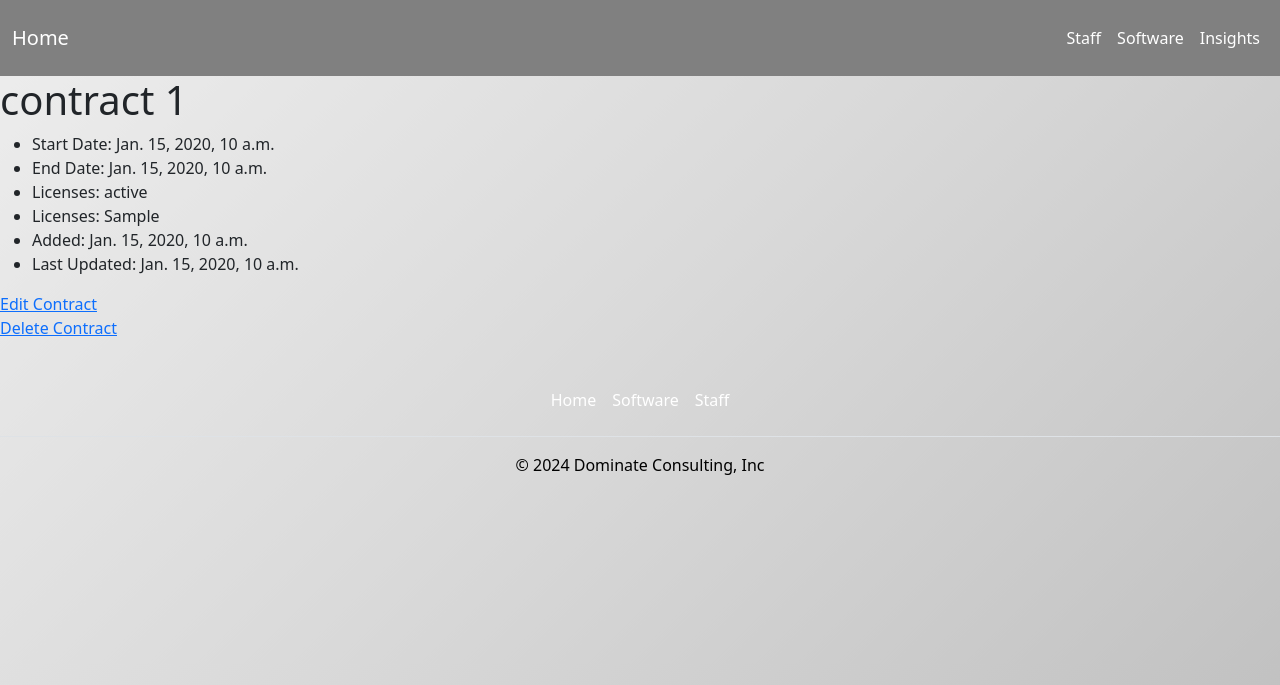
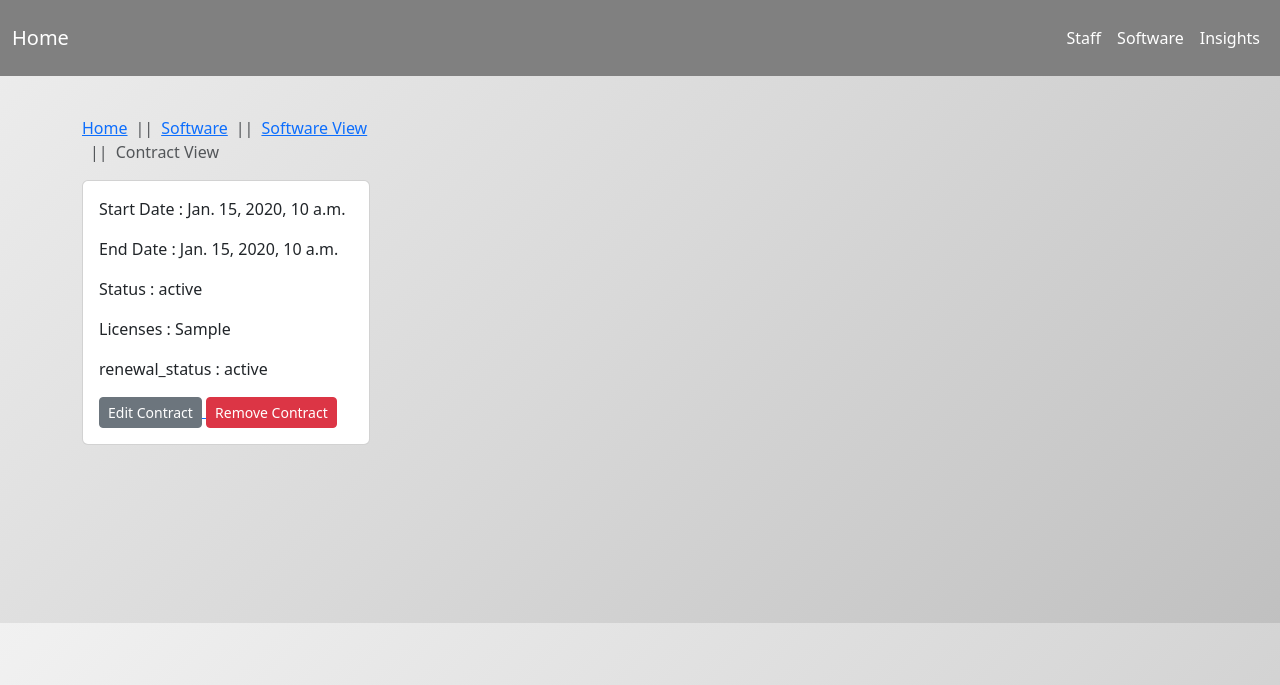
Before and after one commit to Civil-py/SAM-tool, a Django app: template sam/templates/sam/contract_view.html in a window 1280 px wide. Shown: the top 685 px of the page. Run offline with Django 5.2, Linux system fonts and the light colour scheme; the template is opened without the code that fills it: most values are stand-ins (such as "Sample title", 1, 10 or a date in 2020).

Commit message:
Update contract_view.html

```diff
--- a/sam/templates/sam/contract_view.html
+++ b/sam/templates/sam/contract_view.html
@@ -1,23 +1,64 @@
 {% include "sam/header.html" %}
+<div class="spacer"></div>
 <body>
 
-<h1> contract {{ contract.software_id }}</h1>
+<div class="container">
+    <div class="row animated-item">
+    <div class="col-md-4 contract-view-item">
+        <nav style="--bs-breadcrumb-divider: '||';" aria-label="breadcrumb">
+  <ol class="breadcrumb">
 
-<ul>
-    <li>Start Date: {{ contract.start_date }}</li>
-    <li>End Date: {{ contract.end_date }}</li>
-      <li>Licenses: {{ contract.contact_status }}</li>
-    <li>Licenses: {{ contract.license_type }}</li>
-    <li>Added: {{ contract.added }}</li>
-    <li>Last Updated: {{ contract.last_updated }}</li>
-</ul>
-<div>
-<a href="{% url 'edit_contract' contract.software_id contract.id %}">Edit Contract</a>
+      <li class="breadcrumb-item"><a href="{% url 'index' %}">Home</a></li>
+      <li class="breadcrumb-item"><a href="{% url 'software' %}">Software</a></li>
+      <li class="breadcrumb-item"><a href="{% url 'software_view' contract.software_id %}">Software View</a></li>
+
+    <li class="breadcrumb-item active" aria-current="page">Contract View</li>
+  </ol>
+</nav>
+    <div class="card animated-text" style="width: 18rem;">
+  <div class="card-body">
+
+    <p class="card-text">Start Date : {{ contract.start_date }} </p>
+    <p class="card-text">End Date : {{ contract.end_date }} </p>
+    <p class="card-text">Status : {{ contract.contact_status }} </p>
+    <p class="card-text">Licenses : {{ contract.license_type }} </p>
+                            <p class="card-text">renewal_status : {{ contract.renewal_status }} </p>
+
+    <a href="{% url 'edit_contract' contract.software_id contract.id %}">
+        <button type="submit" class="btn btn-secondary btn-sm" data-bs-toggle="popover" data-bs-title="Popover title" data-bs-content="">Edit Contract</button>
+    </a>
+    <a href="{% url 'delete_contract' contract.software_id contract.id %}">
+        <button type="submit" class="btn btn-danger btn-sm" data-bs-toggle="popover" data-bs-title="Popover title" data-bs-content="">Remove Contract</button>
+    </a>
+  </div>
+</div>
+</div>
+</div>
 </div>
 
-<div>
-<a href="{% url 'delete_contract' contract.software_id contract.id %}">Delete Contract</a>
-</div>
+<style>
+  .spacer {
+    height: 40px; /* Adjust as needed */
+  }
+
+  .animated-text {
+    opacity: 0;
+    transition: opacity 0.6s ease-in-out;
+  }
+</style>
+
+<script>
+  function animateText() {
+    var elements = document.querySelectorAll('.animated-text');
+    var delay = 250; // milliseconds
+    elements.forEach((element, index) => {
+      setTimeout(() => {
+        element.style.opacity = 1;
+      }, index * delay);
+    });
+  }
+
+  document.addEventListener("DOMContentLoaded", animateText);
+</script>
 
 </body>
-{% include "sam/footer.html" %}
```
